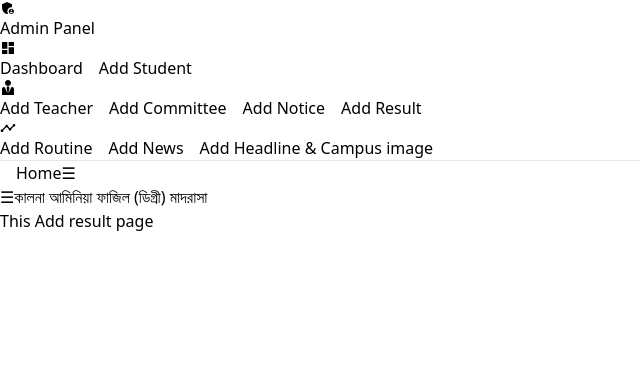
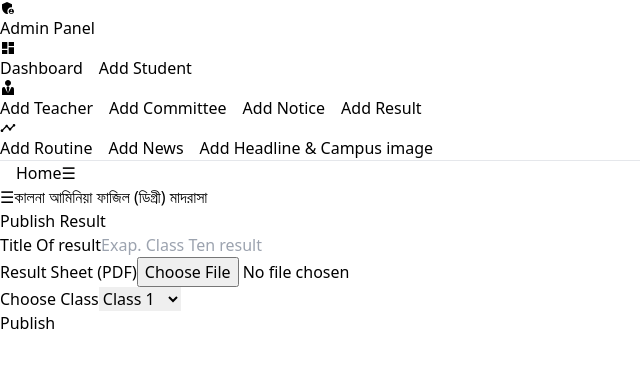
Before and after one commit to Nafiz-Al-Turabi/kalna-madrasha, a React (Vite) app: page /admin/addResult in a window 1280 px wide. Shown: the top 368 px of the page, without its empty margins (0-640 px from the left). Built offline with nearby package versions, Linux system fonts and the light colour scheme; some icons are missing.

Commit message:
Delete functiona adde don studenttable

```diff
--- a/package.json
+++ b/package.json
@@ -18,6 +18,7 @@
     "react-dropdown-select": "^4.10.0",
     "react-fast-marquee": "^1.6.2",
     "react-icons": "^4.11.0",
+    "react-modal": "^3.16.1",
     "react-router-dom": "^6.16.0",
     "sort-by": "^1.2.0"
   },
--- a/src/AdminComponents/AddResult/AddResult.jsx
+++ b/src/AdminComponents/AddResult/AddResult.jsx
@@ -2,9 +2,69 @@ import React from 'react';
 
 const AddResult = () => {
     return (
-        <div>
-            <h1>This Add result page</h1>
-        </div>
+        <form className="admin max-w-md mx-auto my-8 bg-white p-8 rounded-md shadow-lg">
+            <h2 className="text-3xl font-semibold mb-6 text-center">Publish Result</h2>
+
+            {/* Title Input */}
+            <div className="mb-6">
+                <label htmlFor="title" className="block text-sm font-medium text-gray-600 mb-2">
+                    Title Of result
+                </label>
+                <input
+                    type="text"
+                    id="title"
+                    name="title"
+                    required
+                    className="w-full px-4 py-2 text-gray-500 shadow-inner p-3 bg-gray-100 focus:outline-none placeholder:text-base rounded0"
+                    placeholder="Exap. Class Ten result"
+                />
+            </div>
+
+            <div className="mb-6">
+                <label htmlFor="result" className="block text-sm font-medium text-gray-600 mb-2">
+                    Result Sheet (PDF)
+                </label>
+                <input
+                    type="file"
+                    id="result"
+                    name="result"
+                    accept=".pdf"
+                    required
+                    className="w-full px-4 py-2 text-gray-500 shadow-inner p-3 bg-gray-100 focus:outline-none placeholder:text-base rounded"
+                />
+            </div>
+
+            <div className="mb-6">
+                <label htmlFor="class" className="block text-sm font-medium text-gray-600 mb-2">
+                   Choose Class
+                </label>
+                <select
+                    id="class"
+                    name="class"
+                    className="w-full px-4 py-2 text-gray-500 shadow-inner p-3 bg-gray-100 focus:outline-none placeholder:text-base rounded"
+                >
+                    <option value="class1">Class 1</option>
+                    <option value="class2">Class 2</option>
+                    <option value="class3">Class 3</option>
+                    <option value="class4">Class 4</option>
+                    <option value="class5">Class 5</option>
+                    <option value="class6">Class 6</option>
+                    <option value="class7">Class 7</option>
+                    <option value="class8">Class 8</option>
+                    <option value="class9">Class 9</option>
+                    <option value="class10">Class 10</option>
+                </select>
+            </div>
+
+            <div className="flex justify-center">
+                <button
+                    className="bg-[#DAA520] text-white py-2 px-6 rounded-full"
+                    type="submit"
+                >
+                    Publish
+                </button>
+            </div>
+        </form>
     );
 };
 
--- a/src/AdminComponents/AddStudent/AddStudent.jsx
+++ b/src/AdminComponents/AddStudent/AddStudent.jsx
@@ -3,7 +3,6 @@ import axiosInstance from '../../Global/Axios/AxiosInstance';
 import { CiSquarePlus } from "react-icons/ci";
 import { FaRegCheckCircle } from "react-icons/fa";
 import { IoMdCloseCircleOutline } from "react-icons/io";
-import StudentCard from '../Cards/StudentCard';
 import StudentTable from '../Cards/StudentTable';
 
 const AddStudent = () => {
@@ -12,9 +11,9 @@ const AddStudent = () => {
     const [errorMessage, setErrorMessage] = useState('');
     const [students, setStudents] = useState([])
 
-    useEffect(()=>{
+    useEffect(() => {
         fetchData();
-    },[])
+    }, [])
 
     const handleFileChange = (e) => {
         const file = e.target.files[0];
@@ -72,6 +71,12 @@ const AddStudent = () => {
             console.error('Error fetching data:', error);
         }
     };
+
+    // delete students
+    const handleDelete=(deleteStudentId)=>{
+        setStudents((prevStudent)=>prevStudent.filter((student)=>student.id !== deleteStudentId))
+        fetchData();
+    }
 
 
     return (
@@ -160,24 +165,25 @@ const AddStudent = () => {
             <div className='mt-20'>
                 <h1 className='text-3xl font-bold text-gray-600'>Added Studets: {students.length}</h1>
                 <hr className='border-2 border-yellow-400 mt-3' />
-                <div class="container mx-auto mt-8">
-                    <div class="overflow-x-auto">
-                        <table class="min-w-full bg-white border border-gray-300 rounded-md">
-                            <thead class="bg-gray-800 text-white">
+                <div className="container mx-auto mt-8">
+                    <div className="overflow-x-auto">
+                        <table className="min-w-full bg-white border border-gray-300 rounded-md">
+                            <thead className="bg-gray-800 text-white">
                                 <tr>
-                                    <th class="py-3 px-6 text-left">Image</th>
-                                    <th class="py-3 px-6 text-left">Name</th>
-                                    <th class="py-3 px-6 text-left">Class Name</th>
-                                    <th class="py-3 px-6 text-left">Roll</th>
-                                    <th class="py-3 px-6 text-left">Guardians Number</th>
-                                    <th class="py-3 px-6 text-left">Actions</th>
+                                    <th className="py-3 px-6 text-left">Image</th>
+                                    <th className="py-3 px-6 text-left">Name</th>
+                                    <th className="py-3 px-6 text-left">Class Name</th>
+                                    <th className="py-3 px-6 text-left">Roll</th>
+                                    <th className="py-3 px-6 text-left">Guardians Number</th>
+                                    <th className="py-3 px-6 text-left">Actions</th>
                                 </tr>
                             </thead>
-                            <tbody class="divide-y divide-gray-200">
+                            <tbody className="divide-y divide-gray-200">
                                 {
                                     students.map(student => <StudentTable
                                         key={student._id}
                                         studentData={student}
+                                        onDelete={handleDelete}
                                     ></StudentTable>)
                                 }
                             </tbody>
--- a/src/AdminComponents/Cards/StudentCard.jsx
+++ /dev/null
@@ -1,27 +0,0 @@
-import React from 'react';
-const getRandomColorClass = () => {
-    const colors = ['bg-red-100', 'bg-blue-100', 'bg-green-100', 'bg-yellow-100', 'bg-purple-100','bg-cyan-100','bg-purple-100'];
-    const randomIndex = Math.floor(Math.random() * colors.length);
-    return colors[randomIndex];
-  };
-const StudentCard = ({studentData}) => {
-    const cardColor = studentData.color || getRandomColorClass();
-    return (
-        <div class={`${cardColor} rounded-lg overflow-hidden shadow-md w-full mt-5`}>
-        <img src={`http://localhost:5000/getimage?path=${studentData.imagePath}`} alt="Profile Image" class="w-full h-56 object-cover"/>
-
-        <div class="p-6">
-            <h2 class="text-xl font-semibold text-gray-800 mb-2">{studentData.name}</h2>
-
-            <p class="text-sm text-gray-600 mb-2">Class: {studentData.class_name}</p>
-            <p class="text-sm text-gray-600 mb-2">Roll: {studentData.roll}</p>
-
-            <p class="text-sm text-gray-600 mb-4">Guardian's Number: {studentData.guardians_number}</p>
-
-            <button class="w-full bg-red-500 text-white py-2 px-4 rounded-full">Delete</button>
-        </div>
-        </div>
-    );
-};
-
-export default StudentCard;
--- a/src/AdminComponents/Cards/StudentTable.jsx
+++ b/src/AdminComponents/Cards/StudentTable.jsx
@@ -1,15 +1,24 @@
 import React from 'react';
+import axiosInstance from '../../Global/Axios/AxiosInstance';
 
-const StudentTable = ({studentData}) => {
+const StudentTable = ({studentData,onDelete}) => {
+    const handleDelete= async()=>{
+        try {
+            await axiosInstance.delete(`/students/${studentData._id}`)
+            onDelete(studentData._id)
+        } catch (error) {
+            console.error('Failed to delete student:', error);
+        }
+    }
     return (
         <tr>
-            <td class="py-4 px-6"><img src={`http://localhost:5000/getimage?path=${studentData.imagePath}`} alt="Student Image" class="w-12 h-12 object-cover rounded-full" /></td>
-            <td class="py-4 px-6">{studentData.name}</td>
-            <td class="py-4 px-6">{studentData.class_name}</td>
-            <td class="py-4 px-6">{studentData.roll}</td>
-            <td class="py-4 px-6">{studentData.guardians_number}</td>
-            <td class="py-4 px-6">
-                <button class="bg-red-500 hover:bg-red-600 text-white py-1 px-3 rounded-full focus:outline-none">Delete</button>
+            <td className="py-4 px-6"><img src={`http://localhost:5000/getimage?path=${studentData.imagePath}`} alt="Student Image" className="w-12 h-12 object-cover rounded-full" /></td>
+            <td className="py-4 px-6">{studentData.name}</td>
+            <td className="py-4 px-6">{studentData.class_name}</td>
+            <td className="py-4 px-6">{studentData.roll}</td>
+            <td className="py-4 px-6">{studentData.guardians_number}</td>
+            <td className="py-4 px-6">
+                <button  onClick={handleDelete} className="bg-red-500 hover:bg-red-600 text-white py-1 px-3 rounded-full focus:outline-none">Delete</button>
             </td>
         </tr>
     );
```
Also changed, not shown: 1 other file (tests, documents, lock files or other folders). Lines whose indentation alone changed are shown as unchanged.
